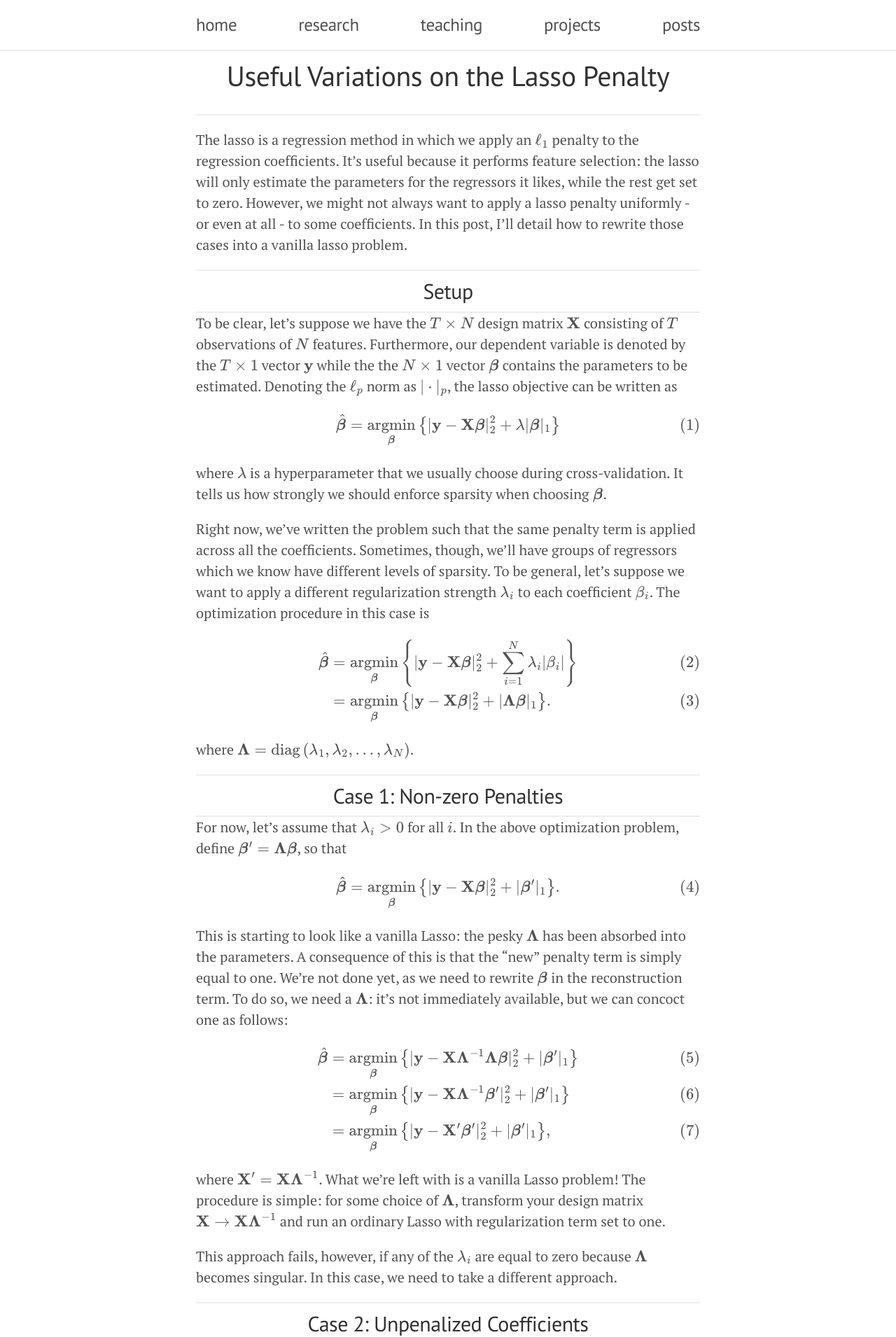
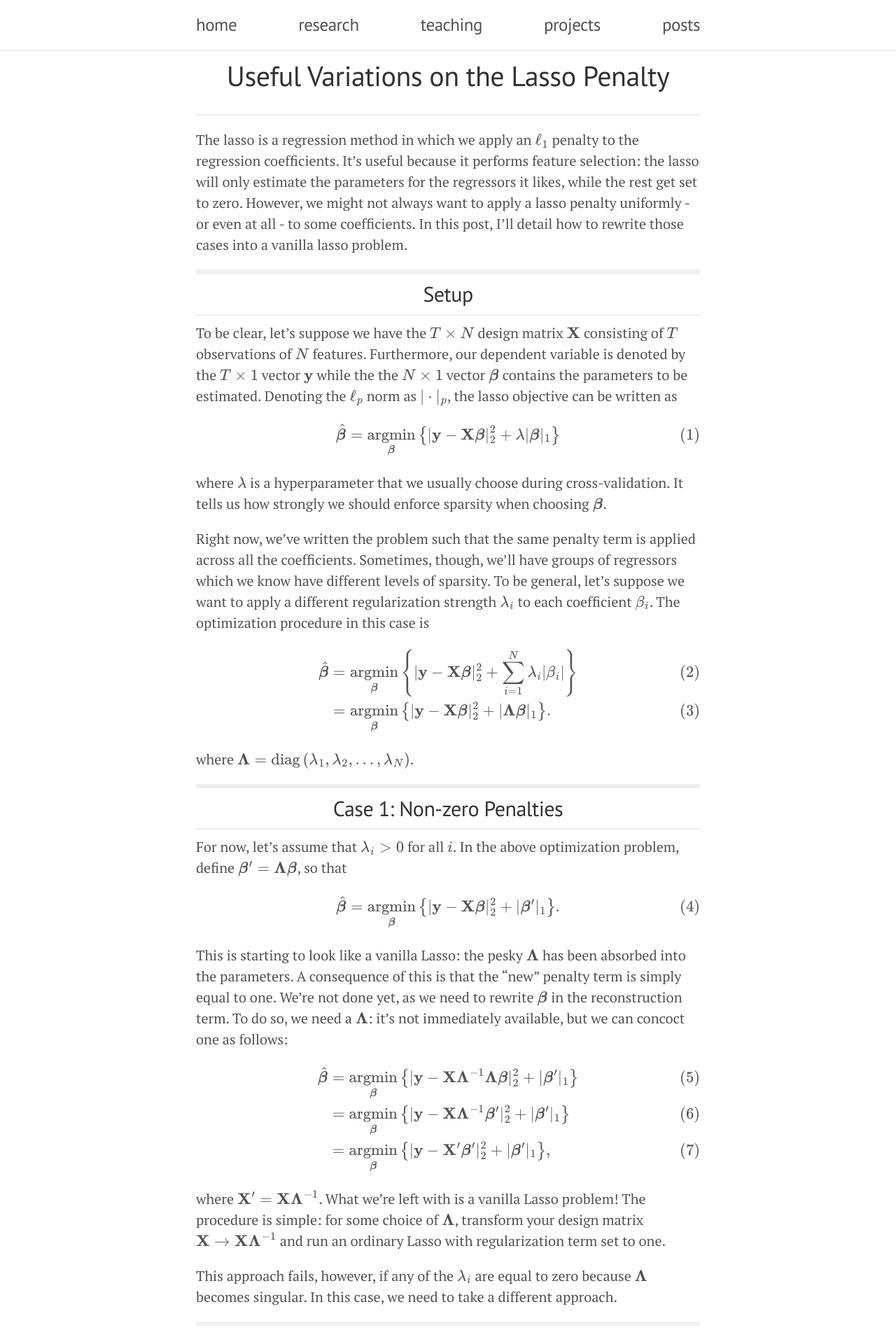
Before and after one commit to pssachdeva/pssachdeva.github.io, a Jekyll site: the page built from _posts/data/2018-03-21-lasso_penalty.md, in a window 1280 px wide. Shown: the top 1910 px of the page at 70% size. Built offline with Jekyll 4.4.1, drawn with Linux system fonts in a browser that asks for light colours; nearby versions of some CDN libraries; formulas are drawn with MathJax 3.

Commit message:
lasso post

```diff
--- a/_posts/data/2018-03-21-lasso_penalty.md
+++ b/_posts/data/2018-03-21-lasso_penalty.md
@@ -6,9 +6,9 @@ title: Useful Variations on the Lasso Penalty
 <hr>
 The lasso is a regression method in which we apply an $\ell_1$ penalty to the regression coefficients. It's useful because it performs feature selection: the lasso will only estimate the parameters for the regressors it likes, while the rest get set to zero. However, we might not always want to apply a lasso penalty uniformly - or even at all - to some coefficients. In this post, I'll detail how to rewrite those cases into a vanilla lasso problem.
 
-<hr class="rule-header">
+<hr class="rule-header-top">
 <h2 align="center">Setup</h2>
-<hr class="rule-header">
+<hr class="rule-header-bottom">
 
 To be clear, let's suppose we have the $T \times N$ design matrix $\mathbf{X}$ consisting of $T$ observations of $N$ features. Furthermore, our dependent variable is denoted by the $T\times 1$ vector $\mathbf{y}$ while the the $N\times 1$ vector $\boldsymbol{\beta}$ contains the parameters to be estimated. Denoting the $\ell_p$ norm as $\vert\cdot\vert\_p$, the lasso objective can be written as
 
@@ -27,9 +27,9 @@ Right now, we've written the problem such that the same penalty term is applied
 
 where $\boldsymbol{\Lambda} = \text{diag}\left(\lambda_1, \lambda_2, \ldots, \lambda_N\right)$.
 
-<hr class="rule-header">
+<hr class="rule-header-top">
 <h2 align="center">Case 1: Non-zero Penalties</h2>
-<hr class="rule-header">
+<hr class="rule-header-bottom">
 
 For now, let's assume that $\lambda_i>0$ for all $i$. In the above optimization problem, define $\boldsymbol{\beta}' = \boldsymbol{\Lambda} \boldsymbol{\beta}$, so that
 
@@ -49,9 +49,9 @@ where $\mathbf{X}' = \mathbf{X}\boldsymbol{\Lambda}^{-1}$. What we're left with
 
 This approach fails, however, if any of the $\lambda_i$ are equal to zero because $\boldsymbol{\Lambda}$ becomes singular. In this case, we need to take a different approach.
 
-<hr class="rule-header">
+<hr class="rule-header-top">
 <h2 align="center">Case 2: Unpenalized Coefficients</h2>
-<hr class="rule-header">
+<hr class="rule-header-bottom">
 
 Let's now consider the case when some of the $\lambda_i$ are equal to zero. This implies that a subset of the $\beta_i$ are unpenalized in the regression. To make this explicit, let's split the $\beta_i$ into two sets of coefficients: those that are penalized $\boldsymbol{\beta}\_{\text{P}}$, and those that aren't $\boldsymbol{\beta}\_{\text{NP}}$; their respective design matrices are $\mathbf{X}\_{\text{P}}$ and $\mathbf{X}\_{\text{NP}}$. Lastly, we refer to the corresponding penalties on $\boldsymbol{\beta}\_{\text{P}}$ as $\boldsymbol{\Lambda}\_{\text{P}}$.
 
--- a/public/css/lanyon.css
+++ b/public/css/lanyon.css
@@ -91,10 +91,27 @@ hr {
 *** Posts ***
 ************/
 
-.rule-header {
+.rule-header-top {
+  position: relative;
+  border: 0;
+  border-top: 5.0px solid #eee;
+  border-bottom: 1.0px solid #eee;
+  margin: 0px;
+}
+
+.rule-header-bottom {
   position: relative;
   border: 0;
   border-top: 1.0px solid #eee;
   border-bottom: 1.0px solid #eee;
   margin: 0px;
+  margin-bottom: 10px
 }
+
+.rule-header {
+    position: relative;
+    border: 0;
+    border-top: 1.0px solid #eee;
+    border-bottom: 1.0px solid #eee;
+    margin: 0px;
+}
```
